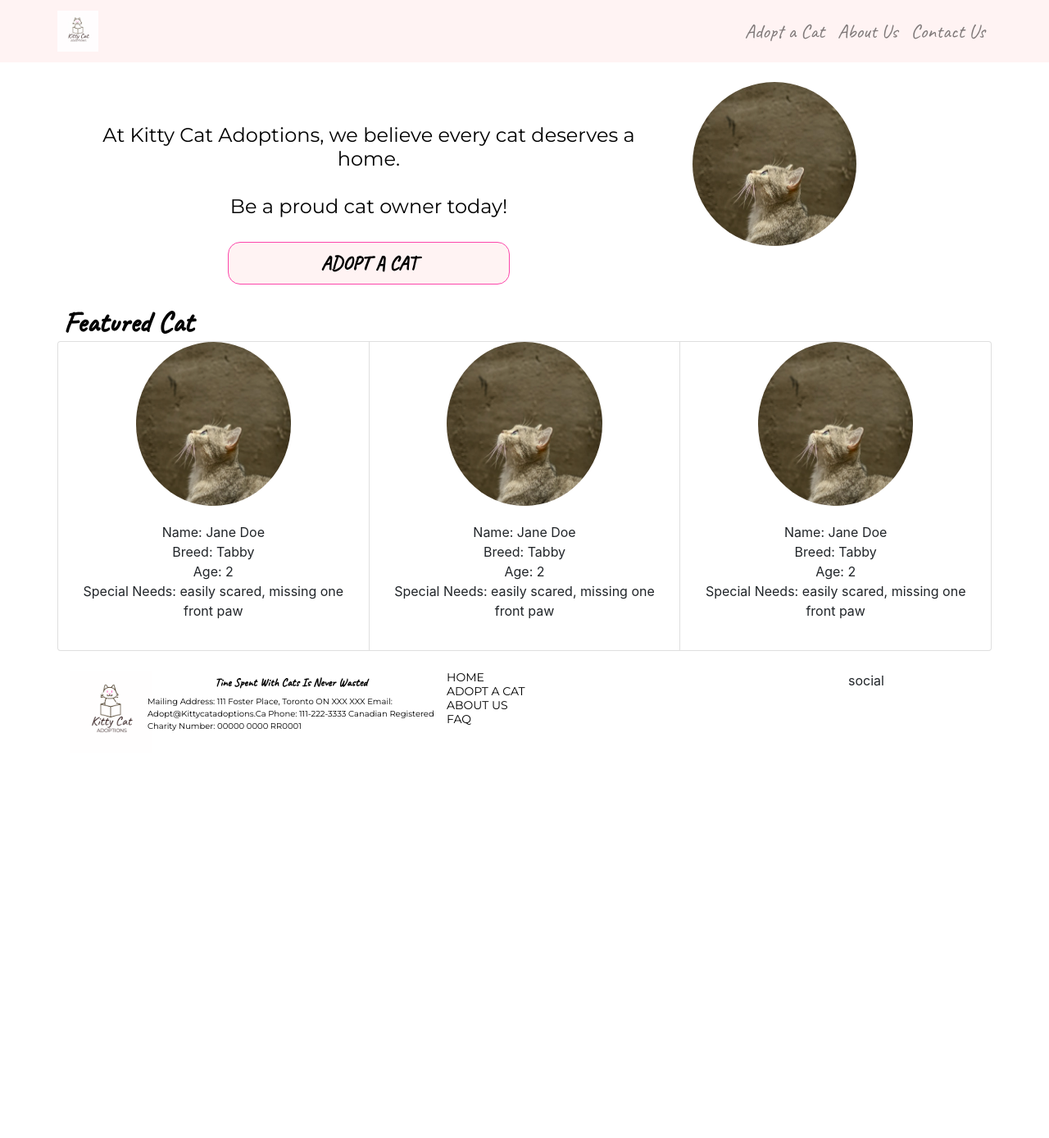
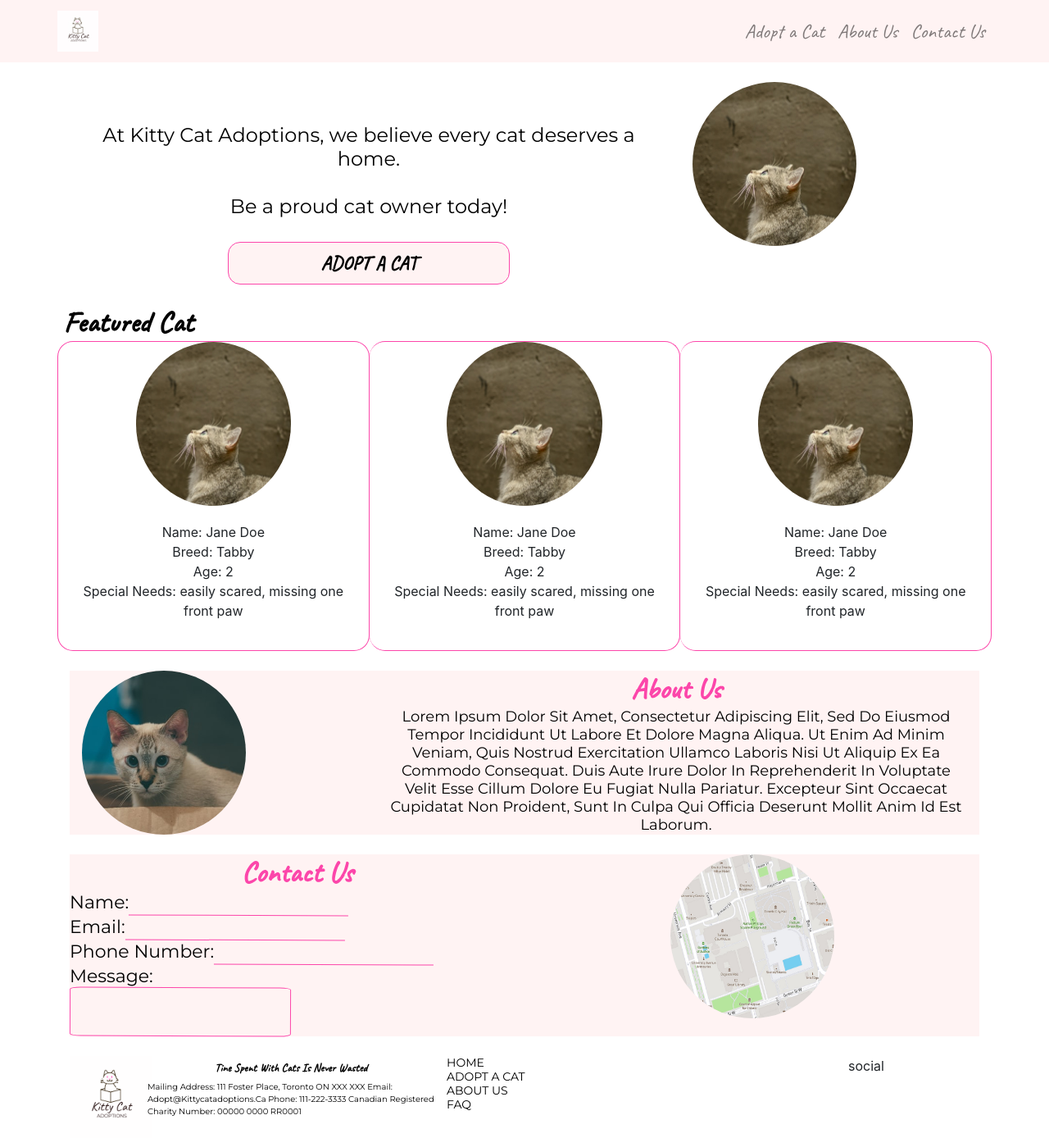
Before and after one commit to kambleaa007/KittyCat, a React (Create React App) app: page / in a window 1280 px wide. Shown: the whole page at 82% size. Before the commit the page ends 918 px from the top, so only its background shows below. Built offline with nearby package versions, Linux system fonts and the light colour scheme.

Commit message:
finished

```diff
--- a/src/App.js
+++ b/src/App.js
@@ -14,7 +14,8 @@ import MyAppComponent from './components/MyApp';
 import AboutUs from './components/AboutUs';
 import ContactUs from './components/ContactUs';
 import Adopt from './components/Adopt';
-
+import Footer from "./common/Footer";
+import NavBar from './common/Header';
 
 function App() {
   return (
@@ -37,59 +38,3 @@ function App() {
 }
 
 export default App;
-
-
-function NavBar() {
-
-  return(
-    <div className="nav-bar">
-        <Navbar className="nav" variant="light">
-          <Container>
-          <Navbar.Brand href="#/">
-            <img src={Logo} width="50px" height="50px" />
-          </Navbar.Brand>
-          <Nav className="me-auto">
-            <Nav.Link href="#adopt">Adopt a Cat</Nav.Link>
-            <Nav.Link href="#aboutus">About Us</Nav.Link>
-            <Nav.Link href="#contactus">Contact Us</Nav.Link>
-          </Nav>
-          </Container>
-        </Navbar>
-    </div>
-  )
-}
-
-function Footer() {
-
-  return(
-    <div>
-      <Container>
-        <Row>
-          <Col sm={1}>
-            <img src={BigLogo} width="100px" height="auto" />
-          </Col>
-          <Col sm={4}>
-            <div className="footer-top-text">Tine spent with cats is never wasted</div>
-            <div className="footer-bottom-text">
-              Mailing Address: 111 Foster Place, Toronto ON XXX XXX
-              email: adopt@kittycatadoptions.ca
-              Phone: 111-222-3333
-              Canadian Registered Charity number:  00000 0000 RR0001
-          </div>
-          </Col>
-          <Col sm={5}>
-            <div className="footer-button">
-              <Row>Home</Row>
-              <Row>Adopt a Cat</Row>
-              <Row>About Us</Row>
-              <Row>Faq</Row>
-            </div>
-          </Col>
-          <Col sm={2}>
-            social
-          </Col>
-        </Row>
-      </Container>
-    </div>
-  )
-}
--- /dev/null
+++ b/src/common/Footer.js
@@ -0,0 +1,41 @@
+import { Container, Navbar, Nav, Col, Row } from 'react-bootstrap';
+
+import './../App.css';
+import BigLogo from "./img/BigLogo.png";
+
+function Footer() {
+
+    return(
+      <div>
+        <Container>
+          <Row>
+            <Col sm={1}>
+              <img src={BigLogo} width="100px" height="auto" />
+            </Col>
+            <Col sm={4}>
+              <div className="footer-top-text">Tine spent with cats is never wasted</div>
+              <div className="footer-bottom-text">
+                Mailing Address: 111 Foster Place, Toronto ON XXX XXX
+                email: adopt@kittycatadoptions.ca
+                Phone: 111-222-3333
+                Canadian Registered Charity number:  00000 0000 RR0001
+            </div>
+            </Col>
+            <Col sm={5}>
+              <div className="footer-button">
+                <Row>Home</Row>
+                <Row>Adopt a Cat</Row>
+                <Row>About Us</Row>
+                <Row>Faq</Row>
+              </div>
+            </Col>
+            <Col sm={2}>
+              social
+            </Col>
+          </Row>
+        </Container>
+      </div>
+    )
+  }
+
+  export default Footer;
--- /dev/null
+++ b/src/common/Header.js
@@ -0,0 +1,28 @@
+
+import { Container, Navbar, Nav, Col, Row } from 'react-bootstrap';
+
+import './../App.css';
+import Logo from "./img/Potential_Logo.jpg";
+
+
+function NavBar() {
+
+    return(
+      <div className="nav-bar">
+          <Navbar className="nav" variant="light">
+            <Container>
+            <Navbar.Brand href="#/">
+              <img src={Logo} width="50px" height="50px" />
+            </Navbar.Brand>
+            <Nav className="me-auto">
+              <Nav.Link href="#adopt">Adopt a Cat</Nav.Link>
+              <Nav.Link href="#aboutus">About Us</Nav.Link>
+              <Nav.Link href="#contactus">Contact Us</Nav.Link>
+            </Nav>
+            </Container>
+          </Navbar>
+      </div>
+    )
+  }
+
+  export default NavBar;
--- a/src/components/Home.js
+++ b/src/components/Home.js
@@ -4,6 +4,8 @@ import { Container, Navbar, Nav, Col, Row, Table, CardGroup, Card } from 'react-
 
 import './../App.css';
 import Cat from "./../common/img/cat-home.jpg";
+import AboutUs from "./AboutUs";
+import ContactUs from "./ContactUs";
 
 function HomeComponent(props) {
     return (
@@ -32,7 +34,7 @@ function HomeComponent(props) {
                 <Row>
                 <div className="home-body">
                     <CardGroup>
-                        <Card>
+                        <Card style={{"borderColor":"#FC46AA", "borderRadius":"5%"}}>
                             <Card.Img className="d-block mx-auto img-fluid w-50" src={Cat} height="100px" width="100%"/>
                             <Card.Body>
                             <Card.Text>
@@ -45,7 +47,7 @@ function HomeComponent(props) {
                             </Card.Text>
                             </Card.Body>
                         </Card>
-                        <Card>
+                        <Card style={{"borderColor":"#FC46AA", "borderRadius":"5%"}}>
                             <Card.Img className="d-block mx-auto img-fluid w-50" src={Cat} height="100px" width="100%"/>
                             <Card.Body>
                             <Card.Text>
@@ -58,7 +60,7 @@ function HomeComponent(props) {
                             </Card.Text>
                             </Card.Body>
                         </Card>
-                        <Card>
+                        <Card style={{"borderColor":"#FC46AA", "borderRadius":"5%"}}>
                             <Card.Img className="d-block mx-auto img-fluid w-50" src={Cat} height="100px" width="100%"/>
                             <Card.Body>
                             <Card.Text>
@@ -74,6 +76,15 @@ function HomeComponent(props) {
                     </CardGroup>
                     </div>
                 </Row>
+
+                <br/>
+
+                    <AboutUs />
+
+                <br/>
+
+                    <ContactUs />
+
             </Container>
         </div>
     );
```
